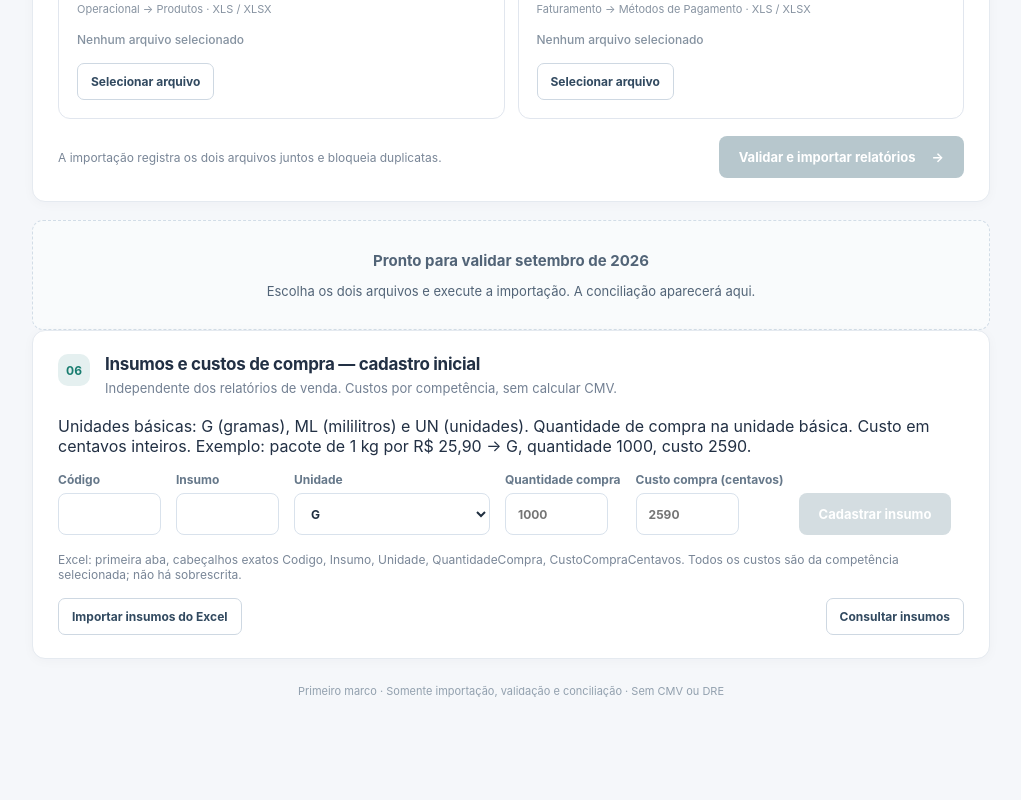
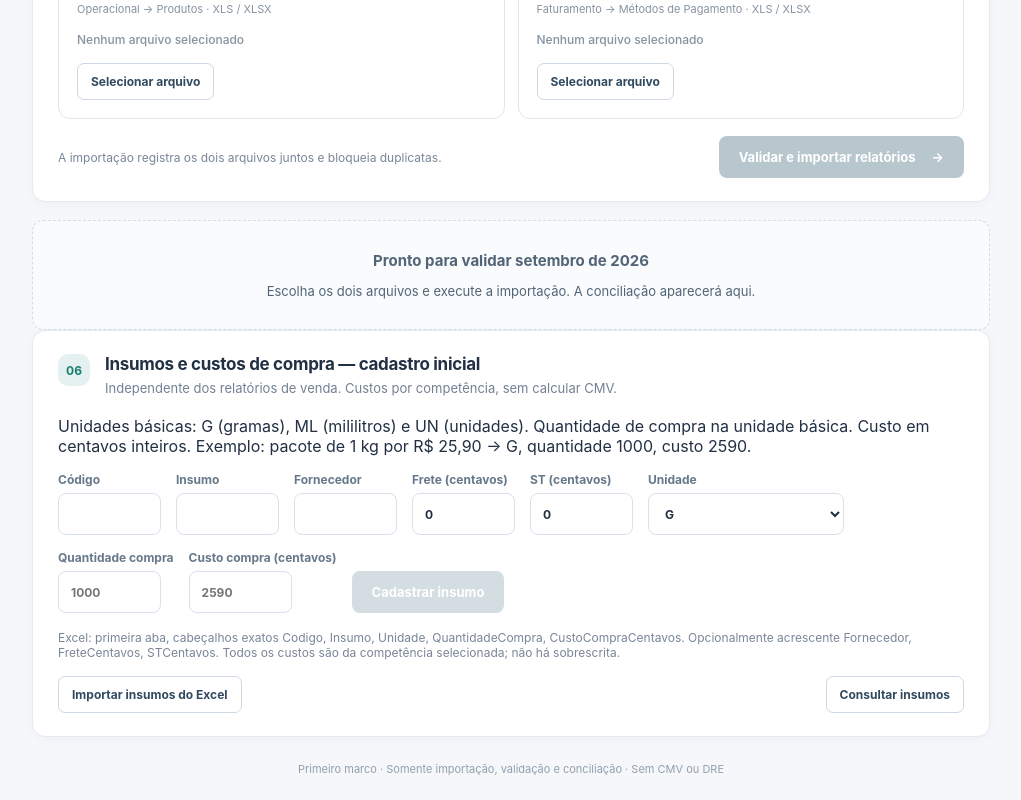
Before and after one commit to MichaelDeCarvalho/DRE-Mais1, a React (Vite) app: page / in a window 1280 px wide. Shown: the part 805-1605 px from the top of the page, without its empty margins (248-1269 px from the left). Before the commit the page ends 1527 px from the top, so only its background shows below. Built offline with nearby package versions, Linux system fonts and the light colour scheme.

Commit message:
feat: formulario e listagem de custo completo de insumos

```diff
--- a/src/App.tsx
+++ b/src/App.tsx
@@ -34,7 +34,10 @@ export function App() {
   const [ingredientUnit, setIngredientUnit] = useState('G');
   const [ingredientQty, setIngredientQty] = useState('');
   const [ingredientCost, setIngredientCost] = useState('');
-  const [ingredients, setIngredients] = useState<Array<{ code: string; name: string; baseUnit: string; quantityBase: number; purchaseCents: number; origin: string }>>([]);
+  const [ingredientSupplier, setIngredientSupplier] = useState('');
+  const [ingredientFreight, setIngredientFreight] = useState('0');
+  const [ingredientSt, setIngredientSt] = useState('0');
+  const [ingredients, setIngredients] = useState<Array<{ code: string; name: string; baseUnit: string; quantityBase: number; purchaseCents: number; origin: string; supplier: string; freightCents: number; stCents: number; totalCents: number }>>([]);
   const [ingredientError, setIngredientError] = useState('');
   const [ingredientInfo, setIngredientInfo] = useState('');
   const [ingredientBusy, setIngredientBusy] = useState(false);
@@ -127,13 +130,13 @@ export function App() {
     if (ingredientBusy) return;
     setIngredientBusy(true); setIngredientError(''); setIngredientInfo('');
     try {
-      if (!/^\d+$/.test(ingredientQty) || !/^\d+$/.test(ingredientCost)) throw new Error('Quantidade e custo em centavos devem ser inteiros sem pontos ou vírgulas.');
+      if (!/^\d+$/.test(ingredientQty) || !/^\d+$/.test(ingredientCost) || !/^\d+$/.test(ingredientFreight) || !/^\d+$/.test(ingredientSt)) throw new Error('Quantidade e custo em centavos devem ser inteiros sem pontos ou vírgulas.');
       await invoke('register_ingredient', {
         period, code: ingredientCode, name: ingredientName, baseUnit: ingredientUnit,
-        quantityBase: Number(ingredientQty), purchaseCents: Number(ingredientCost),
+        quantityBase: Number(ingredientQty), purchaseCents: Number(ingredientCost), supplier: ingredientSupplier, freightCents: Number(ingredientFreight), stCents: Number(ingredientSt),
       });
       setIngredientInfo('Insumo e custo cadastrados nesta competência.');
-      setIngredientCode('');setIngredientName('');setIngredientQty('');setIngredientCost('');
+      setIngredientCode('');setIngredientName('');setIngredientQty('');setIngredientCost('');setIngredientSupplier('');setIngredientFreight('0');setIngredientSt('0');
       await reloadIngredients();
     } catch (e) { setIngredientError(explainError(e)); }
     finally { setIngredientBusy(false); }
@@ -230,19 +233,22 @@ export function App() {
           <div className="selectors">
             <label>Código<input value={ingredientCode} maxLength={40} disabled={ingredientBusy} onChange={e => setIngredientCode(e.target.value)} /></label>
             <label>Insumo<input value={ingredientName} maxLength={200} disabled={ingredientBusy} onChange={e => setIngredientName(e.target.value)} /></label>
+            <label>Fornecedor<input value={ingredientSupplier} maxLength={200} disabled={ingredientBusy} onChange={e => setIngredientSupplier(e.target.value)} /></label>
+            <label>Frete (centavos)<input value={ingredientFreight} inputMode="numeric" disabled={ingredientBusy} onChange={e => setIngredientFreight(e.target.value)} /></label>
+            <label>ST (centavos)<input value={ingredientSt} inputMode="numeric" disabled={ingredientBusy} onChange={e => setIngredientSt(e.target.value)} /></label>
             <label>Unidade<select value={ingredientUnit} disabled={ingredientBusy} onChange={e => setIngredientUnit(e.target.value)}><option>G</option><option>ML</option><option>UN</option></select></label>
             <label>Quantidade compra<input value={ingredientQty} inputMode="numeric" disabled={ingredientBusy} onChange={e => setIngredientQty(e.target.value)} placeholder="1000"/></label>
             <label>Custo compra (centavos)<input value={ingredientCost} inputMode="numeric" disabled={ingredientBusy} onChange={e => setIngredientCost(e.target.value)} placeholder="2590"/></label>
             <button type="button" className="primary-button" disabled={ingredientBusy || !ingredientCode.trim() || !ingredientName.trim() || !ingredientQty || !ingredientCost} onClick={saveIngredient}>Cadastrar insumo</button>
           </div>
           <div className="action-line">
-            <p>Excel: primeira aba, cabeçalhos exatos Codigo, Insumo, Unidade, QuantidadeCompra, CustoCompraCentavos. Todos os custos são da competência selecionada; não há sobrescrita.</p>
+            <p>Excel: primeira aba, cabeçalhos exatos Codigo, Insumo, Unidade, QuantidadeCompra, CustoCompraCentavos. Opcionalmente acrescente Fornecedor, FreteCentavos, STCentavos. Todos os custos são da competência selecionada; não há sobrescrita.</p>
             <button type="button" className="outline-button" disabled={ingredientBusy} onClick={importIngredientFile}>Importar insumos do Excel</button>
             <button type="button" className="outline-button" disabled={ingredientBusy} onClick={reloadIngredients}>Consultar insumos</button>
           </div>
           {ingredientError && <div className="feedback feedback-error" role="alert">{ingredientError}</div>}
           {ingredientInfo && <div className="feedback feedback-info" role="status">{ingredientInfo}</div>}
-          {ingredients.length > 0 && <div className="scroll-table"><table><thead><tr><th>Código</th><th>Insumo</th><th>Unidade</th><th>Qtd. compra</th><th>Custo compra</th><th>Origem</th></tr></thead><tbody>{ingredients.map(i => <tr key={i.code}><td>{i.code}</td><td>{i.name}</td><td>{i.baseUnit}</td><td className="num">{i.quantityBase}</td><td className="num">{brl(i.purchaseCents)}</td><td>{i.origin}</td></tr>)}</tbody></table></div>}
+          {ingredients.length > 0 && <div className="scroll-table"><table><thead><tr><th>Código</th><th>Insumo</th><th>Unidade</th><th>Qtd. compra</th><th>Custo compra</th><th>Frete</th><th>ST</th><th>Custo total</th><th>Fornecedor</th><th>Origem</th></tr></thead><tbody>{ingredients.map(i => <tr key={i.code}><td>{i.code}</td><td>{i.name}</td><td>{i.baseUnit}</td><td className="num">{i.quantityBase}</td><td className="num">{brl(i.purchaseCents)}</td><td className="num">{brl(i.freightCents)}</td><td className="num">{brl(i.stCents)}</td><td className="num">{brl(i.totalCents)}</td><td>{i.supplier || 'Não informado'}</td><td>{i.origin}</td></tr>)}</tbody></table></div>}
         </section>
         <footer>Primeiro marco · Somente importação, validação e conciliação · Sem CMV ou DRE</footer>
       </main>
```
